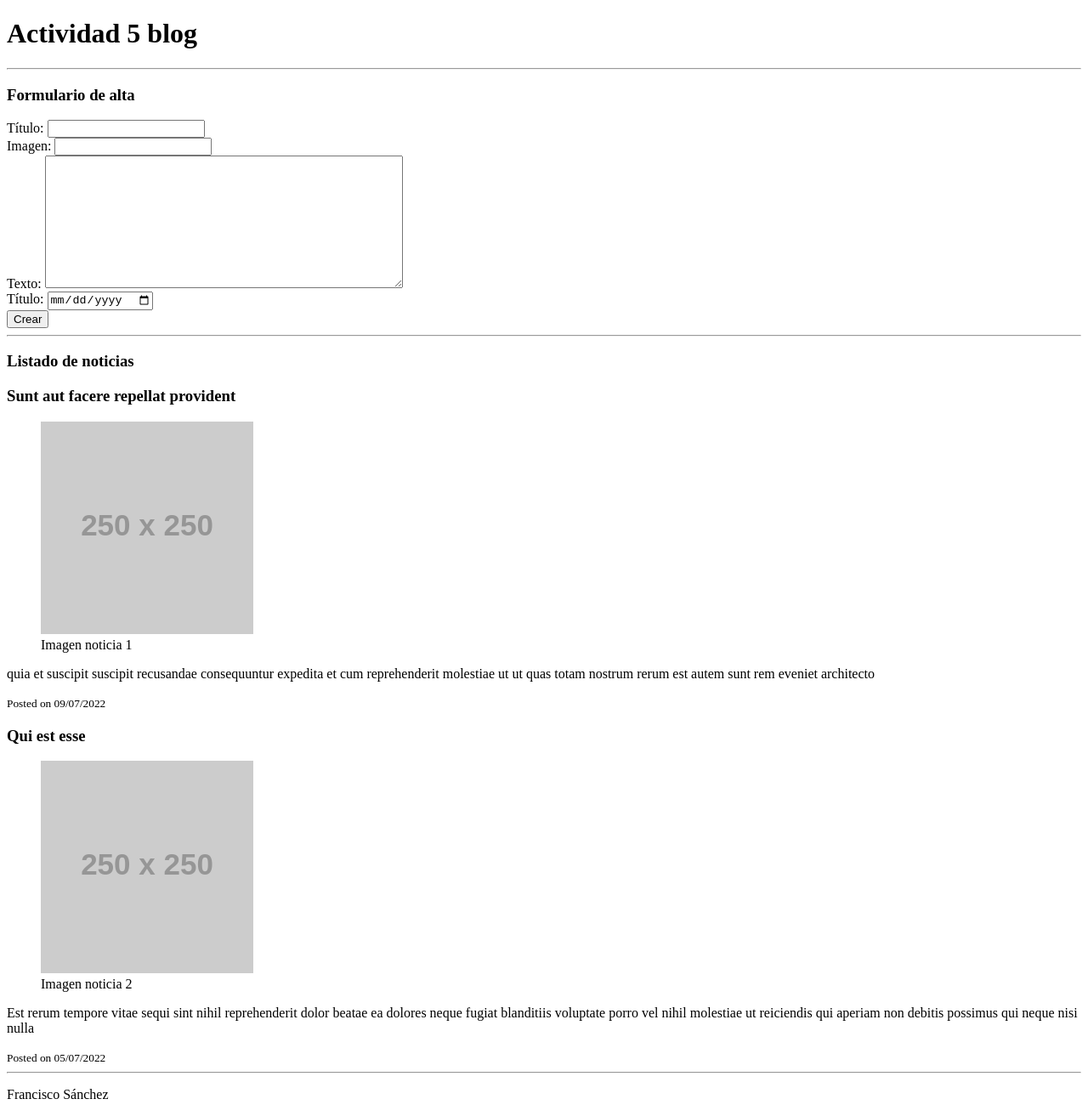
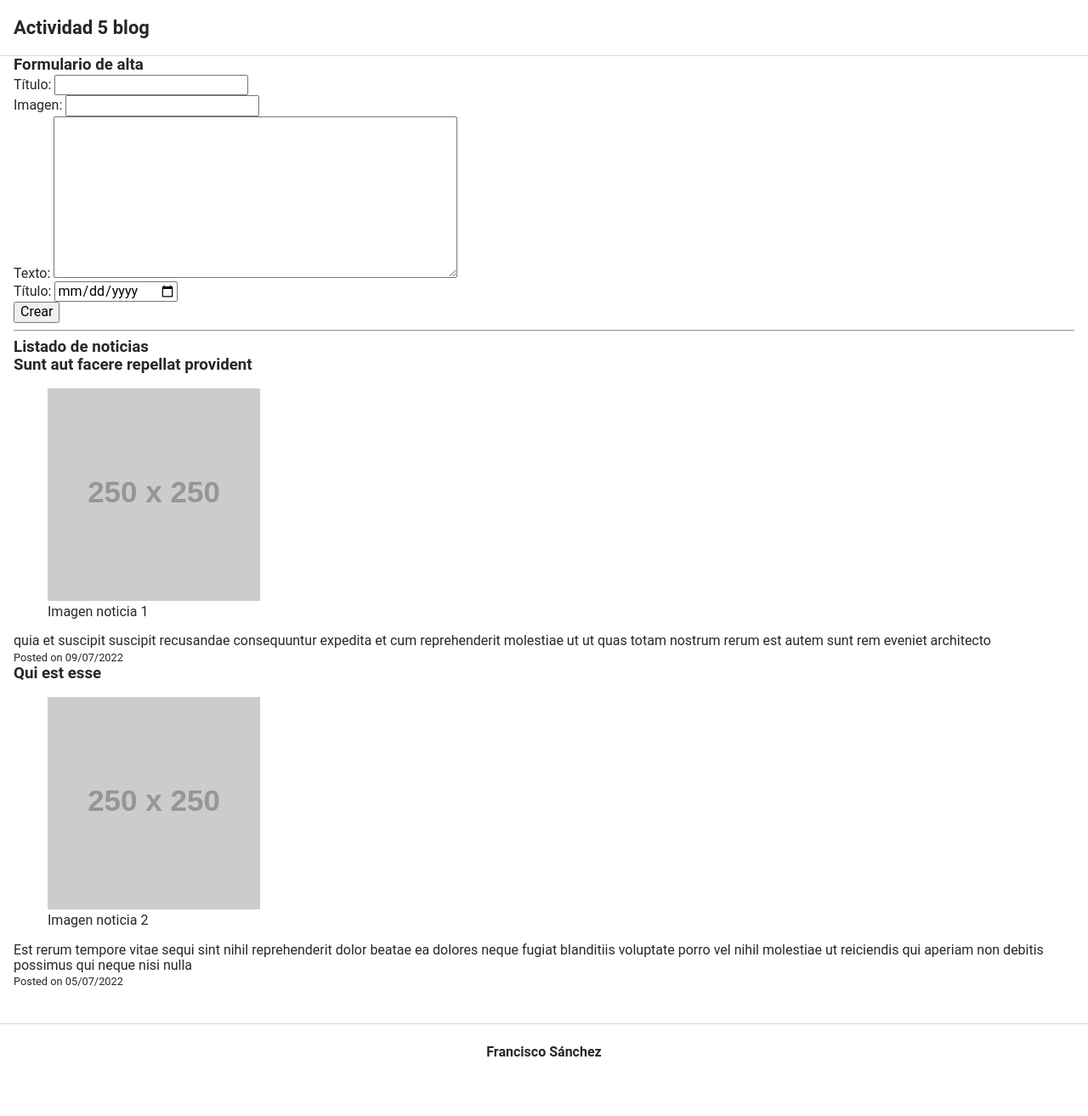
Before and after one commit to fsanchez87/unir-actividad5, an Angular app: page / in a window 1280 px wide. Shown: the whole page at 85% size. After the commit the page ends 1271 px from the top, so only its background shows below. Built offline with nearby package versions, Linux system fonts and the light colour scheme.

Commit message:
add css header and footer

```diff
--- a/src/app/components/blog/blog.component.css
+++ b/src/app/components/blog/blog.component.css
@@ -0,0 +1,23 @@
+
+/* LAYAOUT */
+
+/* header */
+.header {
+    padding-top: 20px;
+    padding-bottom: 20px;
+    border-bottom: 1px solid #D1D5DB;
+}
+
+
+/* footer */
+.footer {
+    border-top: 1px solid #D1D5DB;
+    text-align: center;
+    margin-top: 40px;
+    padding-top: 24px;
+    padding-bottom: 24px;
+}
+
+.footer__note{
+    font-weight: bold;
+}
--- a/src/app/components/blog/blog.component.html
+++ b/src/app/components/blog/blog.component.html
@@ -1,14 +1,15 @@
 <!-- Header -->
-<header class="">
-    <h1>Actividad 5 blog</h1>
+<header class="header">
+    <div class="wrapper">
+        <h1 class="heading-3">Actividad 5 blog</h1>
+    </div>
 </header>
-<hr>
 
-<main>
+<main class="wrapper">
 
     <!-- Formulario -->
     <section>
-        <form action="/signup" method="post" id="formulario">
+        <form action="" method="" id="formulario">
             <h3>Formulario de alta</h3>
             <div>
                 <label for="titulo">Título: </label>
@@ -56,7 +57,6 @@
 
     </section>
 </main>
-<hr>
-<footer class="">
-    <p class="">Francisco Sánchez</p>
+<footer class="footer">
+    <p class="footer__note">Francisco Sánchez</p>
 </footer>
--- /dev/null
+++ b/src/normlize.css
@@ -0,0 +1,349 @@
+/*! normalize.css v8.0.1 | MIT License | github.com/necolas/normalize.css */
+
+/* Document
+   ========================================================================== */
+
+/**
+ * 1. Correct the line height in all browsers.
+ * 2. Prevent adjustments of font size after orientation changes in iOS.
+ */
+
+ html {
+    line-height: 1.15; /* 1 */
+    -webkit-text-size-adjust: 100%; /* 2 */
+  }
+
+  /* Sections
+     ========================================================================== */
+
+  /**
+   * Remove the margin in all browsers.
+   */
+
+  body {
+    margin: 0;
+  }
+
+  /**
+   * Render the `main` element consistently in IE.
+   */
+
+  main {
+    display: block;
+  }
+
+  /**
+   * Correct the font size and margin on `h1` elements within `section` and
+   * `article` contexts in Chrome, Firefox, and Safari.
+   */
+
+  h1 {
+    font-size: 2em;
+    margin: 0.67em 0;
+  }
+
+  /* Grouping content
+     ========================================================================== */
+
+  /**
+   * 1. Add the correct box sizing in Firefox.
+   * 2. Show the overflow in Edge and IE.
+   */
+
+  hr {
+    box-sizing: content-box; /* 1 */
+    height: 0; /* 1 */
+    overflow: visible; /* 2 */
+  }
+
+  /**
+   * 1. Correct the inheritance and scaling of font size in all browsers.
+   * 2. Correct the odd `em` font sizing in all browsers.
+   */
+
+  pre {
+    font-family: monospace, monospace; /* 1 */
+    font-size: 1em; /* 2 */
+  }
+
+  /* Text-level semantics
+     ========================================================================== */
+
+  /**
+   * Remove the gray background on active links in IE 10.
+   */
+
+  a {
+    background-color: transparent;
+  }
+
+  /**
+   * 1. Remove the bottom border in Chrome 57-
+   * 2. Add the correct text decoration in Chrome, Edge, IE, Opera, and Safari.
+   */
+
+  abbr[title] {
+    border-bottom: none; /* 1 */
+    text-decoration: underline; /* 2 */
+    text-decoration: underline dotted; /* 2 */
+  }
+
+  /**
+   * Add the correct font weight in Chrome, Edge, and Safari.
+   */
+
+  b,
+  strong {
+    font-weight: bolder;
+  }
+
+  /**
+   * 1. Correct the inheritance and scaling of font size in all browsers.
+   * 2. Correct the odd `em` font sizing in all browsers.
+   */
+
+  code,
+  kbd,
+  samp {
+    font-family: monospace, monospace; /* 1 */
+    font-size: 1em; /* 2 */
+  }
+
+  /**
+   * Add the correct font size in all browsers.
+   */
+
+  small {
+    font-size: 80%;
+  }
+
+  /**
+   * Prevent `sub` and `sup` elements from affecting the line height in
+   * all browsers.
+   */
+
+  sub,
+  sup {
+    font-size: 75%;
+    line-height: 0;
+    position: relative;
+    vertical-align: baseline;
+  }
+
+  sub {
+    bottom: -0.25em;
+  }
+
+  sup {
+    top: -0.5em;
+  }
+
+  /* Embedded content
+     ========================================================================== */
+
+  /**
+   * Remove the border on images inside links in IE 10.
+   */
+
+  img {
+    border-style: none;
+  }
+
+  /* Forms
+     ========================================================================== */
+
+  /**
+   * 1. Change the font styles in all browsers.
+   * 2. Remove the margin in Firefox and Safari.
+   */
+
+  button,
+  input,
+  optgroup,
+  select,
+  textarea {
+    font-family: inherit; /* 1 */
+    font-size: 100%; /* 1 */
+    line-height: 1.15; /* 1 */
+    margin: 0; /* 2 */
+  }
+
+  /**
+   * Show the overflow in IE.
+   * 1. Show the overflow in Edge.
+   */
+
+  button,
+  input { /* 1 */
+    overflow: visible;
+  }
+
+  /**
+   * Remove the inheritance of text transform in Edge, Firefox, and IE.
+   * 1. Remove the inheritance of text transform in Firefox.
+   */
+
+  button,
+  select { /* 1 */
+    text-transform: none;
+  }
+
+  /**
+   * Correct the inability to style clickable types in iOS and Safari.
+   */
+
+  button,
+  [type="button"],
+  [type="reset"],
+  [type="submit"] {
+    -webkit-appearance: button;
+  }
+
+  /**
+   * Remove the inner border and padding in Firefox.
+   */
+
+  button::-moz-focus-inner,
+  [type="button"]::-moz-focus-inner,
+  [type="reset"]::-moz-focus-inner,
+  [type="submit"]::-moz-focus-inner {
+    border-style: none;
+    padding: 0;
+  }
+
+  /**
+   * Restore the focus styles unset by the previous rule.
+   */
+
+  button:-moz-focusring,
+  [type="button"]:-moz-focusring,
+  [type="reset"]:-moz-focusring,
+  [type="submit"]:-moz-focusring {
+    outline: 1px dotted ButtonText;
+  }
+
+  /**
+   * Correct the padding in Firefox.
+   */
+
+  fieldset {
+    padding: 0.35em 0.75em 0.625em;
+  }
+
+  /**
+   * 1. Correct the text wrapping in Edge and IE.
+   * 2. Correct the color inheritance from `fieldset` elements in IE.
+   * 3. Remove the padding so developers are not caught out when they zero out
+   *    `fieldset` elements in all browsers.
+   */
+
+  legend {
+    box-sizing: border-box; /* 1 */
+    color: inherit; /* 2 */
+    display: table; /* 1 */
+    max-width: 100%; /* 1 */
+    padding: 0; /* 3 */
+    white-space: normal; /* 1 */
+  }
+
+  /**
+   * Add the correct vertical alignment in Chrome, Firefox, and Opera.
+   */
+
+  progress {
+    vertical-align: baseline;
+  }
+
+  /**
+   * Remove the default vertical scrollbar in IE 10+.
+   */
+
+  textarea {
+    overflow: auto;
+  }
+
+  /**
+   * 1. Add the correct box sizing in IE 10.
+   * 2. Remove the padding in IE 10.
+   */
+
+  [type="checkbox"],
+  [type="radio"] {
+    box-sizing: border-box; /* 1 */
+    padding: 0; /* 2 */
+  }
+
+  /**
+   * Correct the cursor style of increment and decrement buttons in Chrome.
+   */
+
+  [type="number"]::-webkit-inner-spin-button,
+  [type="number"]::-webkit-outer-spin-button {
+    height: auto;
+  }
+
+  /**
+   * 1. Correct the odd appearance in Chrome and Safari.
+   * 2. Correct the outline style in Safari.
+   */
+
+  [type="search"] {
+    -webkit-appearance: textfield; /* 1 */
+    outline-offset: -2px; /* 2 */
+  }
+
+  /**
+   * Remove the inner padding in Chrome and Safari on macOS.
+   */
+
+  [type="search"]::-webkit-search-decoration {
+    -webkit-appearance: none;
+  }
+
+  /**
+   * 1. Correct the inability to style clickable types in iOS and Safari.
+   * 2. Change font properties to `inherit` in Safari.
+   */
+
+  ::-webkit-file-upload-button {
+    -webkit-appearance: button; /* 1 */
+    font: inherit; /* 2 */
+  }
+
+  /* Interactive
+     ========================================================================== */
+
+  /*
+   * Add the correct display in Edge, IE 10+, and Firefox.
+   */
+
+  details {
+    display: block;
+  }
+
+  /*
+   * Add the correct display in all browsers.
+   */
+
+  summary {
+    display: list-item;
+  }
+
+  /* Misc
+     ========================================================================== */
+
+  /**
+   * Add the correct display in IE 10+.
+   */
+
+  template {
+    display: none;
+  }
+
+  /**
+   * Add the correct display in IE 10.
+   */
+
+  [hidden] {
+    display: none;
+  }
--- a/src/styles.css
+++ b/src/styles.css
@@ -1 +1,42 @@
 /* You can add global styles to this file, and also import other style files */
+@import url("./normlize.css");
+
+* {
+  box-sizing: border-box;
+}
+
+body {
+  font-family: roboto, sans-serif;
+  color: #27272a;
+}
+
+h1,
+h2,
+h3,
+h4,
+h5,
+h6,
+p {
+  margin: 0;
+}
+
+/* Commons */
+.heading-3 {
+  font-size: 1.375rem;
+}
+
+.heading-5 {
+  font-size: 2.25rem;
+  font-weight: bold;
+}
+
+.heading-7 {
+  font-size: 2.875rem;
+}
+
+.wrapper {
+  margin: 0 auto;
+  max-width: 1440px;
+  padding-left: 1rem;
+  padding-right: 1rem;
+}
```
